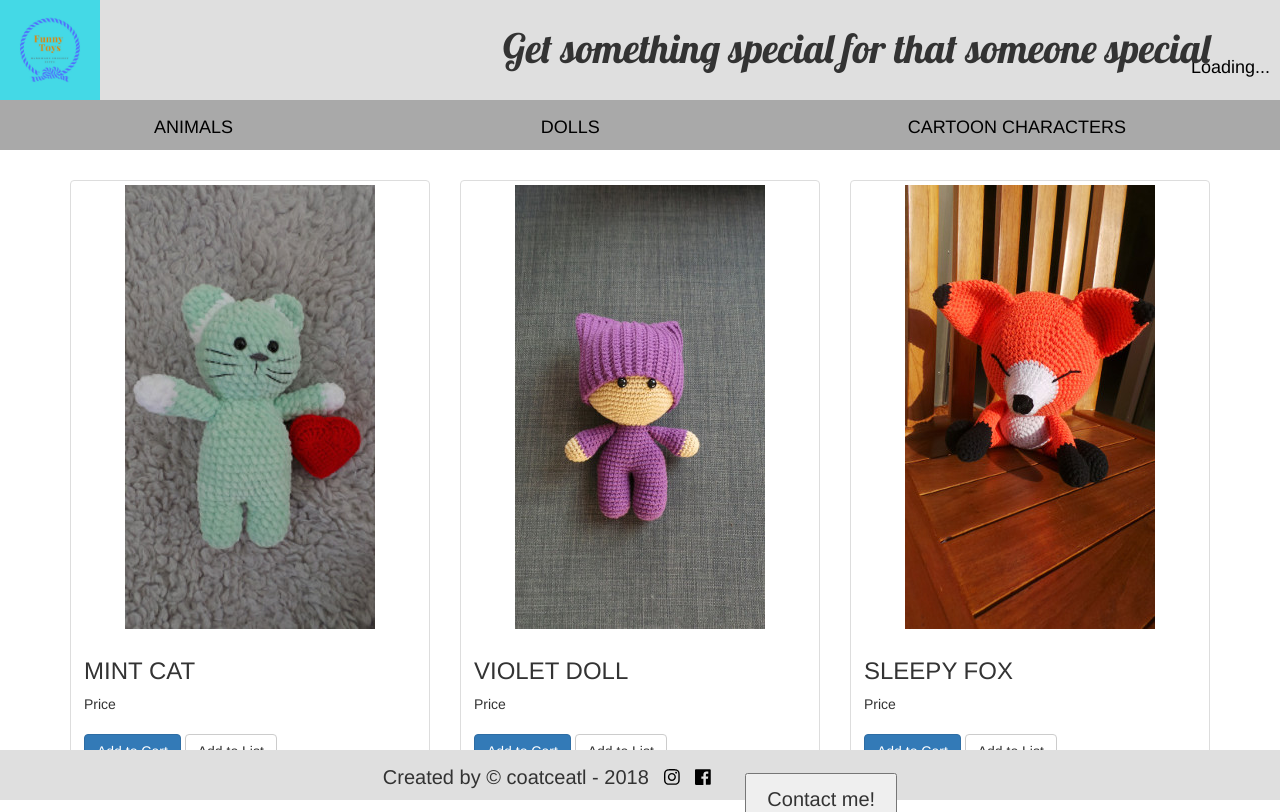
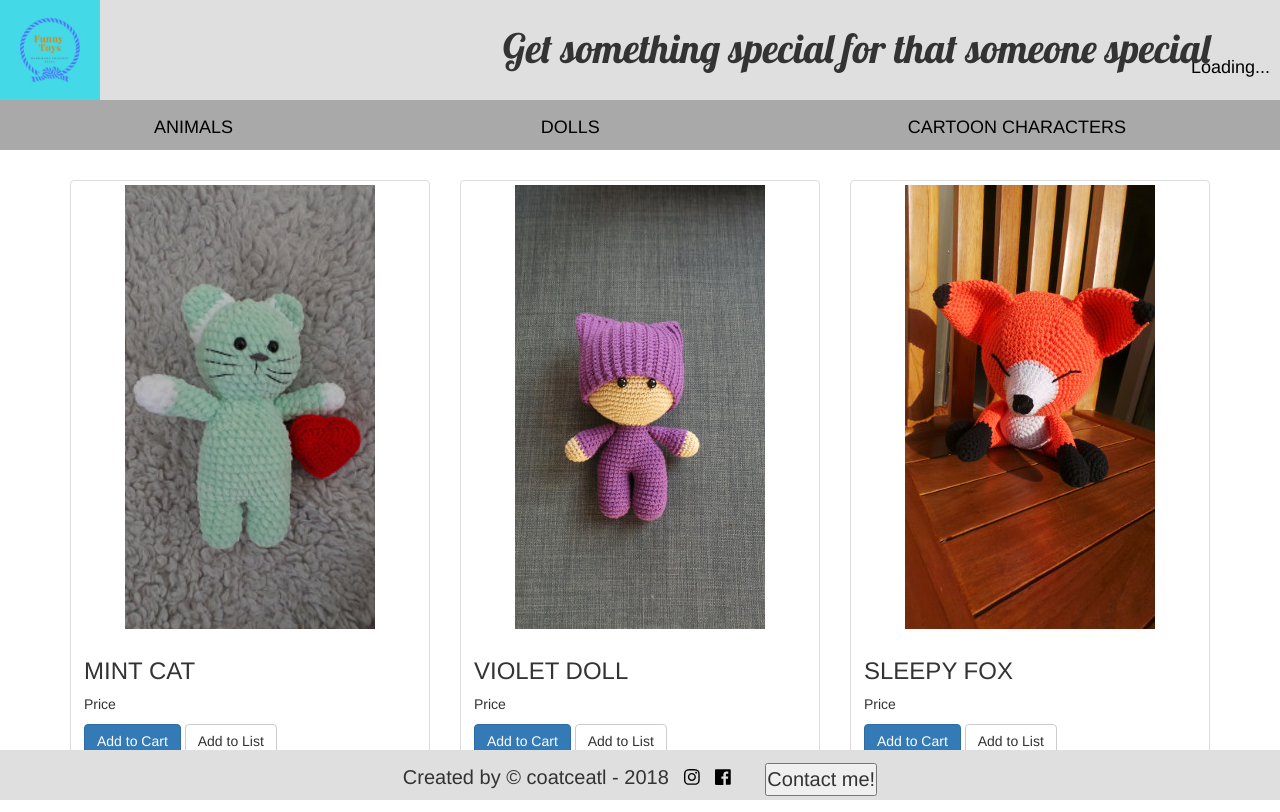
Before and after one commit to coatceatl/node_react-app, a React app: page / in a window 1280 px wide. Built offline with nearby package versions, Linux system fonts and the light colour scheme; no server answers.

Commit message:
changed css for button in footer

```diff
--- a/src/components/Footer.css
+++ b/src/components/Footer.css
@@ -21,3 +21,8 @@
 .contact {
   padding-left: 35px;
 }
+
+button {
+  padding: 0;
+  margin-top: 0;
+}
```
Also changed, not shown: public/bundle.js.
